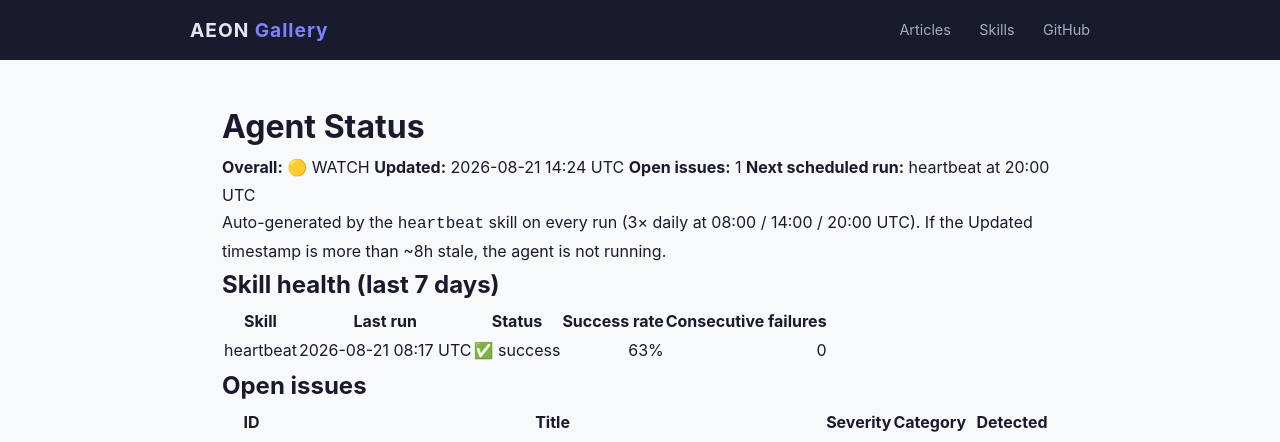
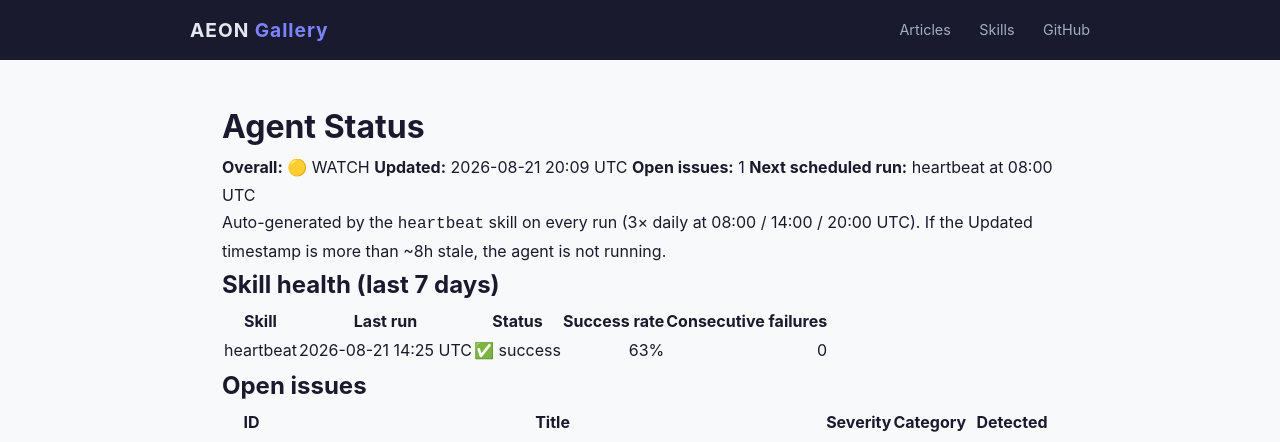
Before and after one commit to RickCrosschain/aeon, a Jekyll site: the page built from docs/status.md, in a window 1280 px wide. Shown: the top 442 px of the page. Built offline with Jekyll 4.4.1, drawn with Linux system fonts in a browser that asks for light colours.

Commit message:
chore(heartbeat): auto-commit 2026-08-21

```diff
--- a/docs/status.md
+++ b/docs/status.md
@@ -7,9 +7,9 @@
 # Agent Status
 
 **Overall:** 🟡 WATCH
-**Updated:** 2026-08-21 14:24 UTC
+**Updated:** 2026-08-21 20:09 UTC
 **Open issues:** 1
-**Next scheduled run:** heartbeat at 20:00 UTC
+**Next scheduled run:** heartbeat at 08:00 UTC
 
 Auto-generated by the `heartbeat` skill on every run (3× daily at 08:00 / 14:00 / 20:00 UTC). If the Updated timestamp is more than ~8h stale, the agent is not running.
 
@@ -17,7 +17,7 @@
 
 | Skill | Last run | Status | Success rate | Consecutive failures |
 |-------|----------|--------|-------------:|---------------------:|
-| heartbeat | 2026-08-21 08:17 UTC | ✅ success | 63% | 0 |
+| heartbeat | 2026-08-21 14:25 UTC | ✅ success | 63% | 0 |
 
 ## Open issues
 
--- a/memory/token-usage.csv
+++ b/memory/token-usage.csv
@@ -178,3 +178,4 @@
 2026-08-20,heartbeat,claude-opus-4-8,2114,3985,352980,56069
 2026-08-21,heartbeat,claude-opus-4-8,2114,4467,376832,39727
 2026-08-21,heartbeat,claude-opus-4-8,2336,3771,325930,22320
+2026-08-21,heartbeat,claude-opus-4-8,2334,4286,367854,56090
```
Also changed, not shown: memory/logs/2026-08-21.md (+11 -0 lines), .outputs/heartbeat.md.
